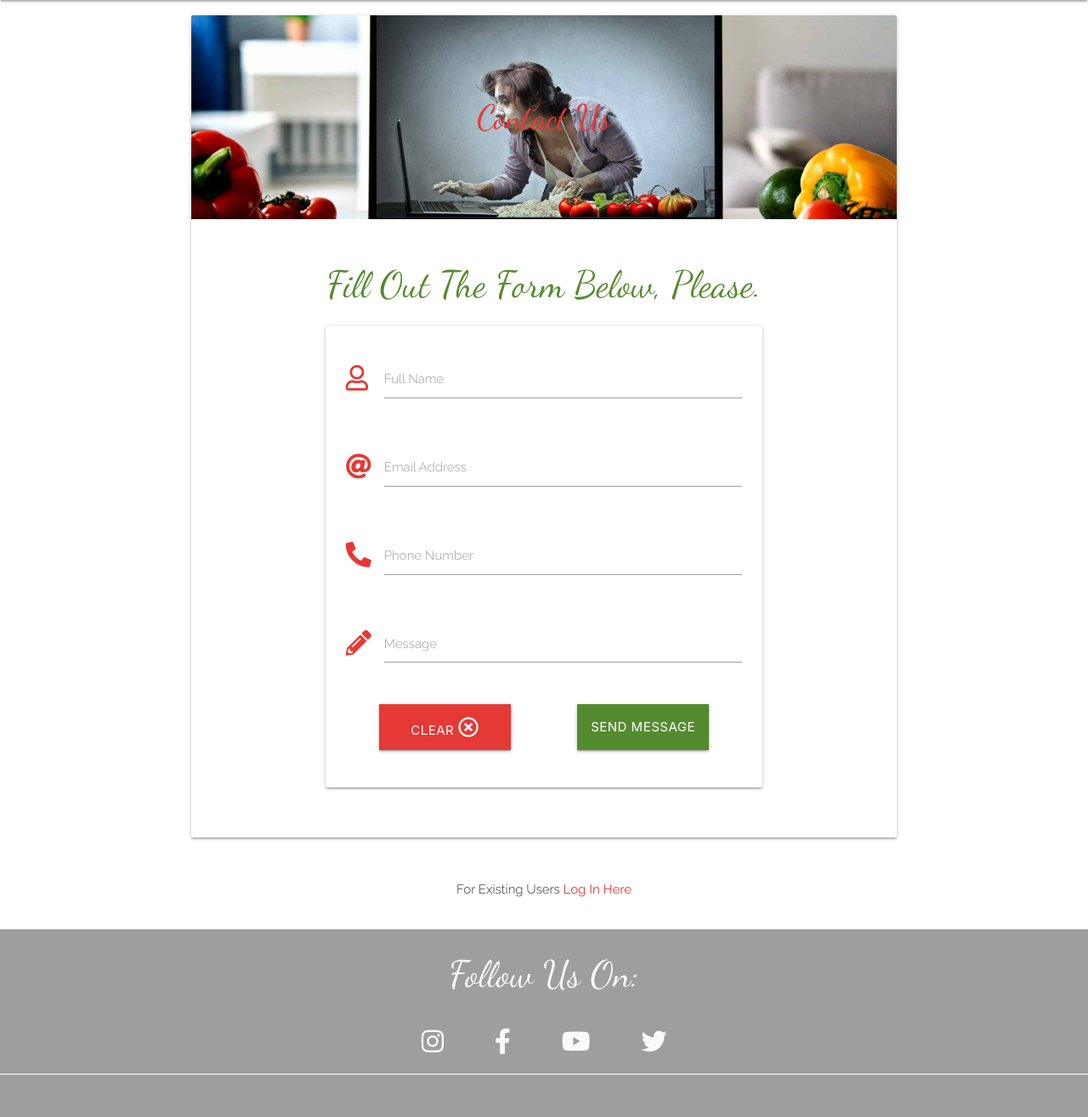
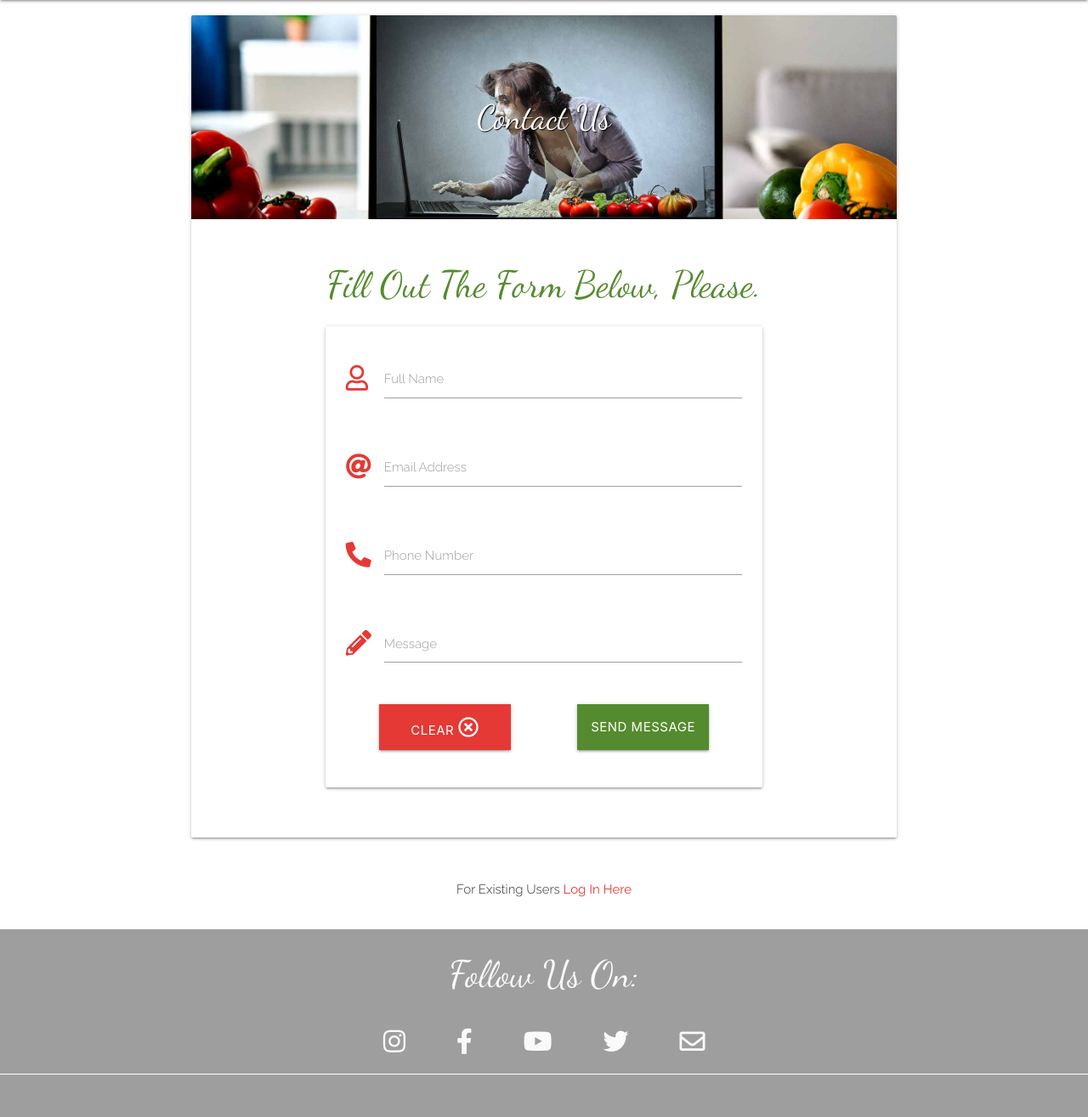
Before and after one commit to andrewskyboss/milestone-project-03, a Flask app: page /contact_us in a window 1280 px wide. Shown: the part 90-1405 px from the top of the page at 85% size. Run offline with Flask 2, Linux system fonts and the light colour scheme; some libraries are stand-ins or nearby versions.

Commit message:
update on contact form and serch form

```diff
--- a/static/css/style.css
+++ b/static/css/style.css
@@ -48,6 +48,11 @@ main {
 nav.nav-extended .nav-wrapper {
     min-height: 90px;
     background-color: var(--color-white);
+    /* display: inline-flex; */
+}
+.search-box-container {
+    margin-left: 50px;
+    margin-right: 50px;
 }
 nav ul a {
     color: var(--color-brand-5);
@@ -109,6 +114,7 @@ img.header-logo-mobile {
 /* content styling */
 .card .card-image .card-title {
     font-family: 'Dancing Script', cursive;
+    text-shadow: 1px 1px 1px var(--color-black);
     left: 50%;
     top: 50%;
     bottom: unset;
--- a/templates/base.html
+++ b/templates/base.html
@@ -32,6 +32,28 @@
             <div class="nav-wrapper">
                 <a href="{{ url_for('get_homepage') }}" class="brand-logo"><img class="header-logo" src="{{url_for('static', filename='images/creative-cooking-logo.svg')}}" alt="logo"></a>
                 <a href="#" data-target="mobile-demo" class="sidenav-trigger"><i class="fas fa-bars"></i></a>
+
+                <!-- <div class="row search-box-container">
+                    <div class="col s12 m6">
+                        <div class="card white">
+                            <form action="{{ url_for('search') }}" method="post" class="col s8 offset-s1 search-box">
+                                <div class="row valign-wrapper center-align">
+                                    <div class="input-field col s12 m12 l8 xl8">
+                                        <i class="fas fa-search prefix light-green-text text-darken-3"></i>
+                                        <input type="text" name="query" id="query" minlength="3" class="validate" required>
+                                        <label for="query">Search for Recipe</label>
+                                    </div>
+                                    <div class="col s12 m12 l4 xl4">
+                                        <a href="{{ url_for('get_recipes') }}" class="col s12 m4 l4 xl4 offset-m1 offset-l1 offset-xl1 btn-large red darken-1 text-shadow button-recipes">Reset</a>
+                                        <button type="submit" class="col s12 m4 l4 xl4 offset-m2 offset-l1 offset-xl1 btn-large light-green darken-3 text-shadow button-recipes">
+                                            <i class="fas fa-search left"></i> Search
+                                        </button>
+                                    </div>
+                                </div>
+                            </form>
+                        </div>
+                    </div>
+                </div> -->
                 <ul class="right hide-on-med-and-down">
                     <li><a href="{{ url_for('get_homepage') }}">Home</a></li>
                     <li><a href="{{ url_for('get_recipes') }}">Recipes</a></li>
@@ -123,7 +145,12 @@
 							<span class="sr-only">Twitter</span>
 						</a>
                     </li>
-
+                    <li class="list-inline-item">
+                        <a class="inline-item"  href="{{ url_for('contact_us') }}">
+							<i class="far fa-envelope" aria-hidden="true" title="Contact Us"></i>
+							<span class="sr-only">Contact Us</span>
+						</a>
+                    </li>
                 </ul>
             </div>
         </div>
--- a/templates/contact_us.html
+++ b/templates/contact_us.html
@@ -6,7 +6,7 @@
         <div class="card">
                 <div class="card-image">
                     <img class="responsive-img" src="{{url_for('static', filename='images/project-3-img-014g.jpg')}}">
-                    <span class="card-title red-text text-darken-1 center-align">Contact Us</span>
+                    <span class="card-title white-text center-align">Contact Us</span>
                 </div>
                 <div class="card-content">
                     <div class="row">
@@ -19,7 +19,7 @@
                                     <div class="input-field col s12">
                                         <i class="far fa-user prefix red-text text-darken-1"></i>
                                         <input id="name" name="name" type="text" minlength="5"
-                                            maxlength="50" pattern="^[a-zA-Z0-9]{5,50}$" class="validate" required>
+                                            maxlength="150" class="validate" required>
                                         <label for="name">Full Name</label>
                                     </div>
                                 </div>
@@ -46,7 +46,7 @@
                                     <div class="input-field col s12">
                                         <i class="fas fa-pencil-alt prefix red-text text-darken-1"></i>
                                         <textarea id="textarea1" name="textarea1" type="text" minlength="5"
-                                            maxlength="350" pattern="^[a-zA-Z0-9]{5,350}$" class="materialize-textarea" required></textarea>
+                                            maxlength="1000" class="materialize-textarea" required></textarea>
                                         <label for="textarea1">Message</label>
                                     </div>
                                 </div>
--- a/templates/register.html
+++ b/templates/register.html
@@ -5,7 +5,7 @@
         <div class="col s12 m8 offset-m2">
         <div class="card">
                 <div class="card-image">
-                    <img class="responsive-img" src="{{url_for('static', filename='images/project-3-img-014e.jpg')}}">
+                    <img class="responsive-img" src="{{url_for('static', filename='images/project-3-img-014a.jpg')}}" alt="Create Account image">
                     <span class="card-title red-text text-darken-1 center-align">Create Account</span>
                 </div>
                 <div class="card-content">
```
Also changed, not shown: static/images/project-3-img-014a.jpg (added).
